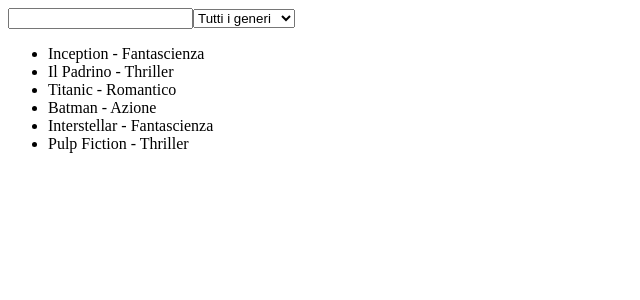
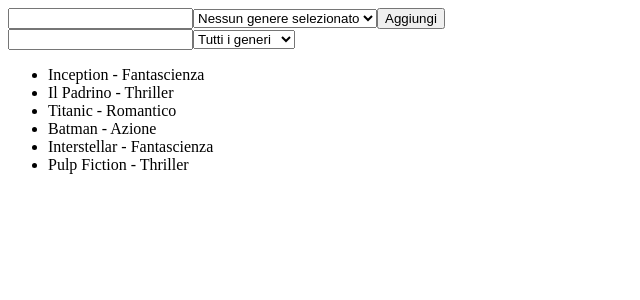
Before and after one commit to gialli24/react-movie-filter, a React (Vite) app: page / in a window 1280 px wide. Shown: the top 300 px of the page, without its empty margins (0-640 px from the left). Built offline with nearby package versions, Linux system fonts and the light colour scheme.

Commit message:
add form for adding new movies with title and genre

```diff
--- a/src/components/AppMain.jsx
+++ b/src/components/AppMain.jsx
@@ -7,6 +7,9 @@
     const [showedMovies, setShowedMovies] = useState(moviesList);
     const [selectedGenre, setSelectedGenre] = useState("");
     const [searchValue, setSearchValue] = useState("");
+
+    const [newTitle, setNewTitle] = useState("");
+    const [newGenre, setNewGenre] = useState("");
 
     const moviesGenres = [];
     moviesList.filter(movie => {
@@ -19,6 +22,8 @@
 
         if (selectedGenre || searchValue) {
             let filteredMovies = [...moviesList];
+            console.log(filteredMovies);
+
 
             if (selectedGenre) {
                 filteredMovies = filteredMovies.filter(film => film.genre === selectedGenre);
@@ -35,8 +40,34 @@
 
     }, [selectedGenre, searchValue])
 
+    function handleSubmit(e) {
+        e.preventDefault();
+
+        if (newTitle.length >= 3 && newGenre) {
+            moviesList = [{ title: newTitle, genre: newGenre }, ...moviesList];
+
+            setShowedMovies(moviesList);
+        }
+
+    }
+
     return (
         <main>
+            <form onSubmit={handleSubmit}>
+                <input type="text" value={newTitle} onChange={(e) => setNewTitle(e.target.value)} />
+
+                <select onChange={(e) => setNewGenre(e.target.value)}>
+                    <option value="" >Nessun genere selezionato</option>
+                    {
+                        moviesGenres.map((genre, i) => (
+                            <option key={i} value={genre} >{genre}</option>
+                        ))
+                    }
+                </select>
+
+                <button type="submit">Aggiungi</button>
+            </form>
+
             <div className="filters">
                 <input type="text" value={searchValue} onChange={(e) => setSearchValue(e.target.value)} />
 
```
